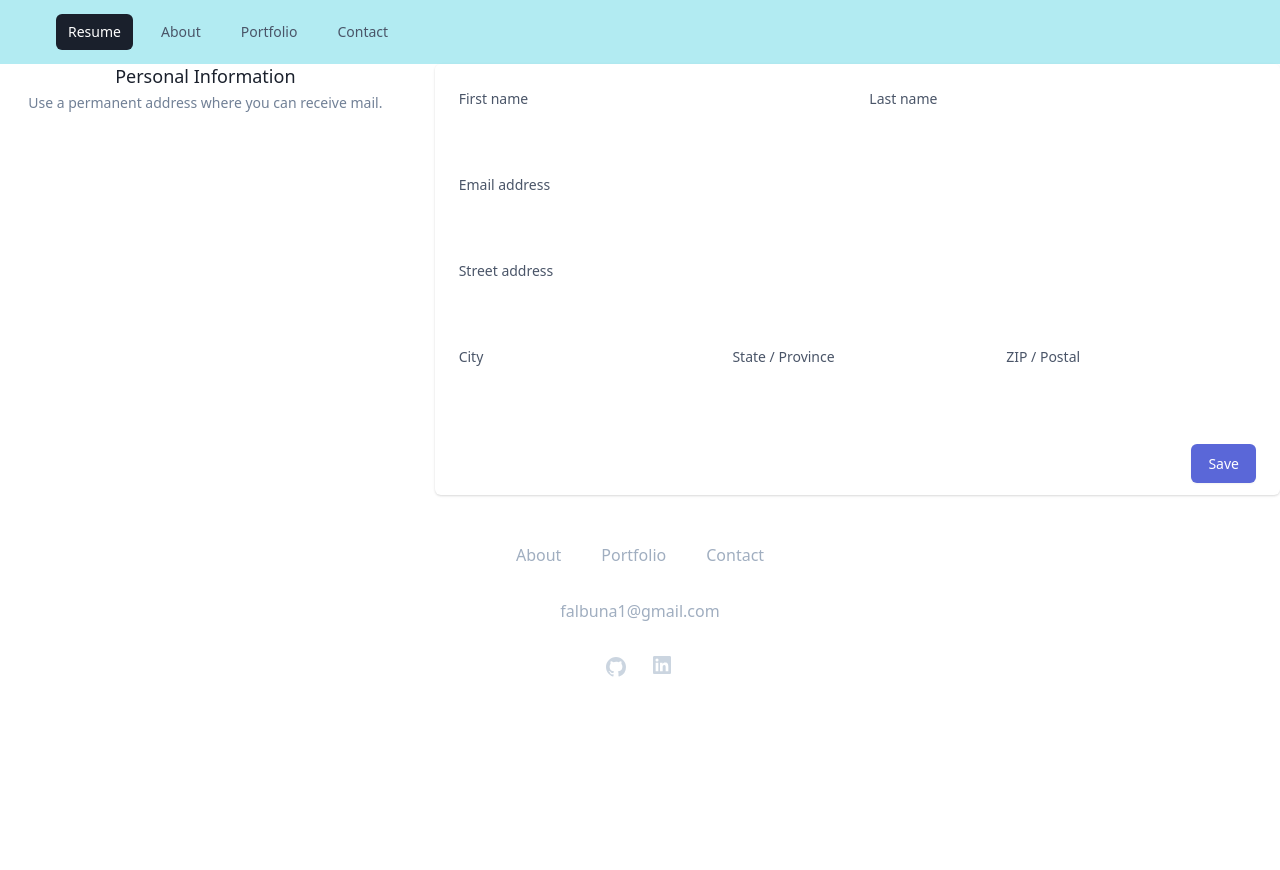
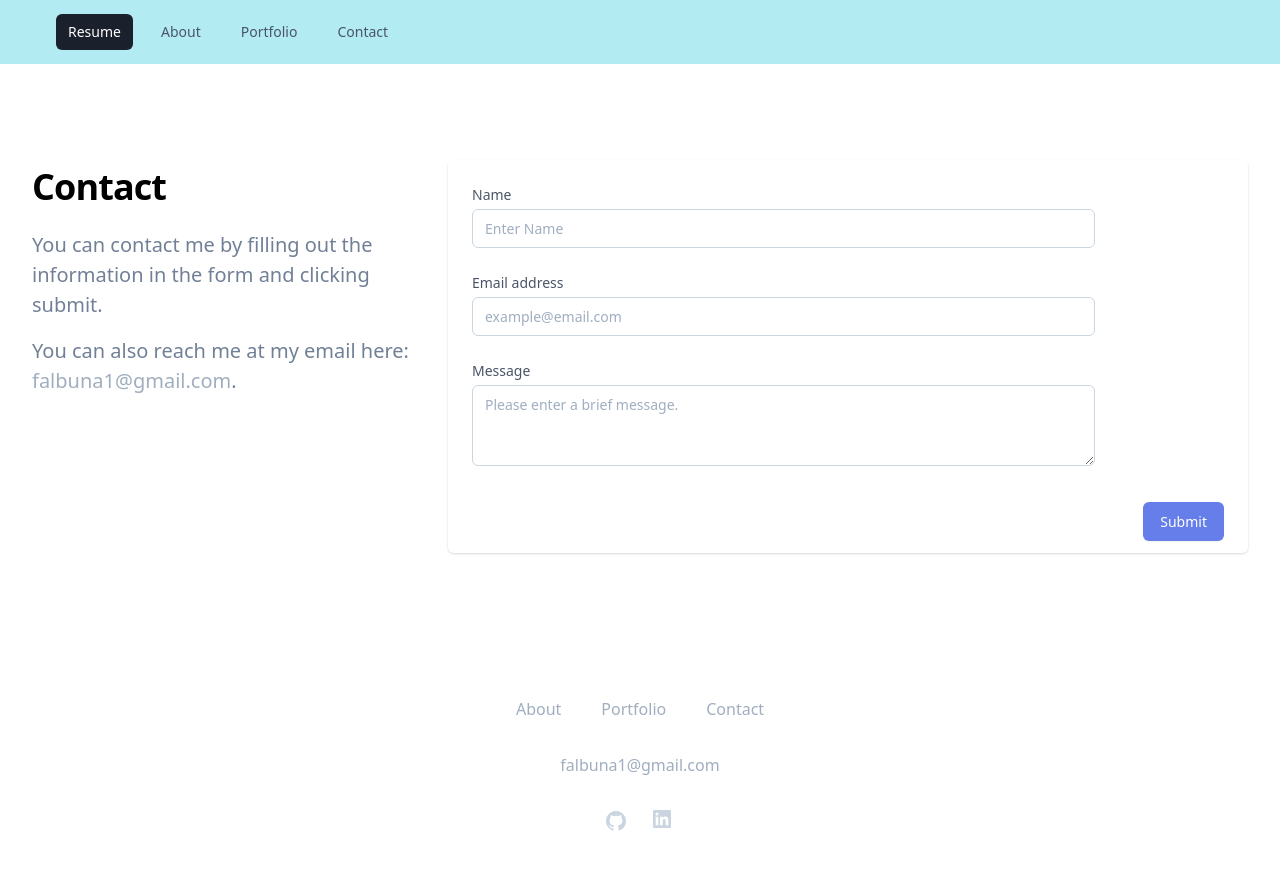
Before and after one commit to falbuna/francisalbuna, a React (Create React App) app: page /contact in a window 1280 px wide. Shown: the top 870 px of the page. Before the commit the page ends 800 px from the top, so only its background shows below. Built offline with nearby package versions, Linux system fonts and the light colour scheme.

Commit message:
Did additional styling on portfolio and contact page. Added hover effects to portfolio images.

```diff
--- a/src/components/Project/index.js
+++ b/src/components/Project/index.js
@@ -7,15 +7,17 @@ function Project(props){
         <ul className="space-y-12 sm:divide-y sm:divide-gray-200 sm:space-y-0 sm:-mt-8 lg:gap-x-8 lg:space-y-0">
             <li className="sm:py-8">
                 <div className="space-y-4 sm:grid sm:grid-cols-3 sm:items-start sm:gap-6 sm:space-y-0">
-                    <div className="aspect-w-3 aspect-h-2 sm:aspect-w-3 sm:aspect-h-4">
-                        <img className="object-cover shadow-lg rounded-lg" src={props.image} alt={props.title} />
+                  <a href={props.link}>
+                    <div className="opacity-50 hover:opacity-100 aspect-w-3 aspect-h-2 sm:aspect-w-3 sm:aspect-h-4">
+                        <img className="object-cover shadow-lg rounded-lg"  src={props.image} alt={props.title} />
                     </div>
+                  </a>
                 <div className="sm:col-span-2">
                   <div className="space-y-4">
                     <div className="text-lg leading-6 font-medium space-y-1">
                       <h3>{props.title}</h3>
                       <a href={props.link}>
-                      <p className="text-indigo-600">{props.link}</p>
+                      <p className="text-indigo-400 hover:text-blue1">{props.link}</p>
                       </a>
                     </div>
                     <div className="text-lg">
--- a/src/pages/Contact.js
+++ b/src/pages/Contact.js
@@ -3,74 +3,49 @@ import React from "react";
 function Contact(){
     return(
 
-<div className="mt-10 sm:mt-0">
-  <div className="md:grid md:grid-cols-3 md:gap-6">
-    <div className="md:col-span-1">
-      <div className="px-4 sm:px-0 m-auto text-center">
-        <h3 className="text-lg font-medium leading-6 text-gray-900">Personal Information</h3>
-        <p className="mt-1 text-sm text-gray-600">
-          Use a permanent address where you can receive mail.
-        </p>
+<div className="bg-white">
+  <div className="mx-auto py-12 px-4 max-w-7xl sm:px-6 lg:px-8 lg:py-24">
+    <div className="space-y-12 lg:grid lg:grid-cols-3 lg:gap-8 lg:space-y-0">
+      <div className="space-y-5 sm:space-y-4">
+        <h2 className="text-3xl font-extrabold tracking-tight sm:text-4xl">Contact</h2>
+        <p className="text-xl text-gray-600"> You can contact me by filling out the information in the form and clicking submit.</p>
+        <p className="text-xl text-gray-600"> You can also reach me at my email here: <a className="text-gray-500 hover:text-gray-900" href="mailto:falbuna1@gmail.com">falbuna1@gmail.com</a>.</p>
       </div>
-    </div>
+
+
     <div className="mt-5 md:mt-0 md:col-span-2">
       <form action="#" method="POST">
         <div className="shadow overflow-hidden sm:rounded-md">
           <div className="px-4 py-5 bg-white sm:p-6">
             <div className="grid grid-cols-6 gap-6">
-              <div className="col-span-6 sm:col-span-3">
-                <label htmlFor="first_name" className="block text-sm font-medium text-gray-700">First name</label>
-                <input type="text" id="first_name" className="mt-1 focus:ring-indigo-500 focus:border-indigo-500 block w-full sm:text-sm border-gray-300 rounded-md" />
+
+              <div className="col-span-6 sm:col-span-5">
+                <label htmlFor="first_name" className="block text-sm font-medium text-gray-700 ">Name</label>
+                <input type="text" id="first_name" placeholder="Enter Name" className="mt-1 focus:ring-indigo-500 focus:border-indigo-500 block w-full sm:text-sm border-gray-300 rounded-md border border-gray-400" />
               </div>
 
-              <div className="col-span-6 sm:col-span-3">
-                <label htmlFor="last_name" className="block text-sm font-medium text-gray-700">Last name</label>
-                <input type="text" id="last_name" className="mt-1 focus:ring-indigo-500 focus:border-indigo-500 block w-full sm:text-sm border-gray-300 rounded-md" />
+              <div className="col-span-6 sm:col-span-5">
+                <label htmlFor="email_address" className="block text-sm font-medium text-gray-700">Email address</label>
+                <input type="text" id="email_address" placeholder="example@email.com" className="mt-1 focus:ring-indigo-500 focus:border-indigo-500 block w-full sm:text-sm border-gray-300 rounded-md border border-gray-400" />
               </div>
 
-              <div className="col-span-6 sm:col-span-4">
-                <label htmlFor="email_address" className="block text-sm font-medium text-gray-700">Email address</label>
-                <input type="text" id="email_address" className="mt-1 focus:ring-indigo-500 focus:border-indigo-500 block w-full sm:text-sm border-gray-300 rounded-md" />
+              <div className="col-span-5 ">
+                <label htmlFor="street_address" className="block text-sm font-medium text-gray-700">Message</label>
+                <textarea type="text" id="message" rows="3" placeholder="Please enter a brief message." className="mt-1 focus:ring-indigo-500 focus:border-indigo-500 block w-full sm:text-sm border-gray-300 rounded-md border border-gray-400" />
               </div>
 
-              {/* <div className="col-span-6 sm:col-span-3">
-                <label htmlFor="country" className="block text-sm font-medium text-gray-700">Country / Region</label>
-                <select id="country" className="mt-1 block w-full py-2 px-3 border border-gray-300 bg-white rounded-md shadow-sm focus:outline-none focus:ring-indigo-500 focus:border-indigo-500 sm:text-sm" />
-                  <option>United States</option>
-                  <option>Canada</option>
-                  <option>Mexico</option>
-              </div> */}
-
-              <div className="col-span-6">
-                <label htmlFor="street_address" className="block text-sm font-medium text-gray-700">Street address</label>
-                <input type="text" id="street_address" className="mt-1 focus:ring-indigo-500 focus:border-indigo-500 block w-full sm:text-sm border-gray-300 rounded-md" />
-              </div>
-
-              <div className="col-span-6 sm:col-span-6 lg:col-span-2">
-                <label htmlFor="city" className="block text-sm font-medium text-gray-700">City</label>
-                <input type="text" id="city" className="mt-1 focus:ring-indigo-500 focus:border-indigo-500 block w-full sm:text-sm border-gray-300 rounded-md" />
-              </div>
-
-              <div className="col-span-6 sm:col-span-3 lg:col-span-2">
-                <label htmlFor="state" className="block text-sm font-medium text-gray-700">State / Province</label>
-                <input type="text" id="state" className="mt-1 focus:ring-indigo-500 focus:border-indigo-500 block w-full sm:text-sm border-gray-300 rounded-md" />
-              </div>
-
-              <div className="col-span-6 sm:col-span-3 lg:col-span-2">
-                <label htmlFor="postal_code" className="block text-sm font-medium text-gray-700">ZIP / Postal</label>
-                <input type="text" id="postal_code" className="mt-1 focus:ring-indigo-500 focus:border-indigo-500 block w-full sm:text-sm border-gray-300 rounded-md" />
-              </div>
             </div>
           </div>
           <div className="px-4 py-3 bg-gray-50 text-right sm:px-6">
-            <button type="submit" className="inline-flex justify-center py-2 px-4 border border-transparent shadow-sm text-sm font-medium rounded-md text-white bg-indigo-600 hover:bg-indigo-700 focus:outline-none focus:ring-2 focus:ring-offset-2 focus:ring-indigo-500">
-              Save
+            <button type="submit" className="inline-flex justify-center py-2 px-4 border border-transparent shadow-sm text-sm font-medium rounded-md text-white bg-indigo-500 hover:bg-blue1 focus:outline-none focus:ring-2 focus:ring-offset-2 focus:ring-indigo-500">
+              Submit
             </button>
           </div>
         </div>
       </form>
     </div>
   </div>
+</div>
 </div>
 
 
--- a/src/pages/Portfolio.js
+++ b/src/pages/Portfolio.js
@@ -28,6 +28,7 @@ class Portfolio extends Component {
               image={project.image}
               description={project.description}
               link={project.link}
+              github={project.github}
               />
             ))}
           </div>
--- a/src/projects.json
+++ b/src/projects.json
@@ -41,10 +41,10 @@
 },
 {
     "id": 6,
-    "title": "Budget Tracker",
+    "title": "Budget Time!",
     "link": "https://immense-taiga-11622.herokuapp.com/",
     "image": "/assets/images/BurgerTime.png",
-    "description": "Burger eating app.",
+    "description": "Burger Time is a burger logger that will keep track of burgers of that have been eaten and are waiting to be eaten. This application uses MySQL, Node, express, Handlebars, and ORM to create the burger log.",
     "github": "https://github.com/falbuna/Burger"
 }
 ]
```
Also changed, not shown: 1 other file (tests, documents, lock files or other folders).
